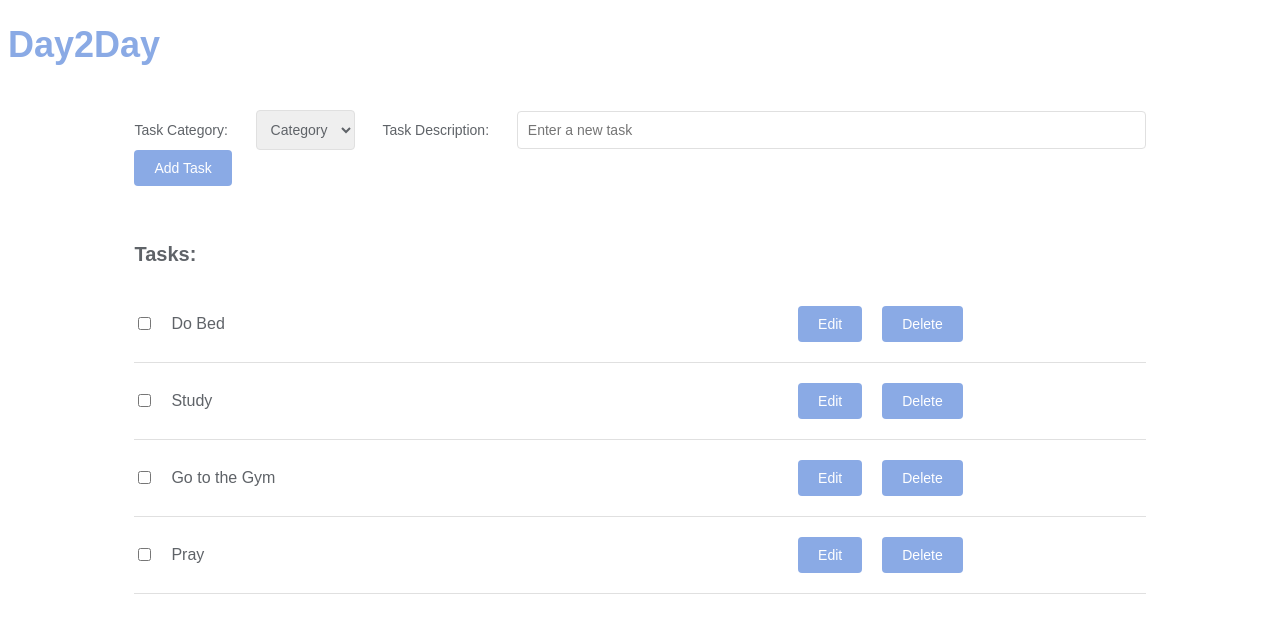
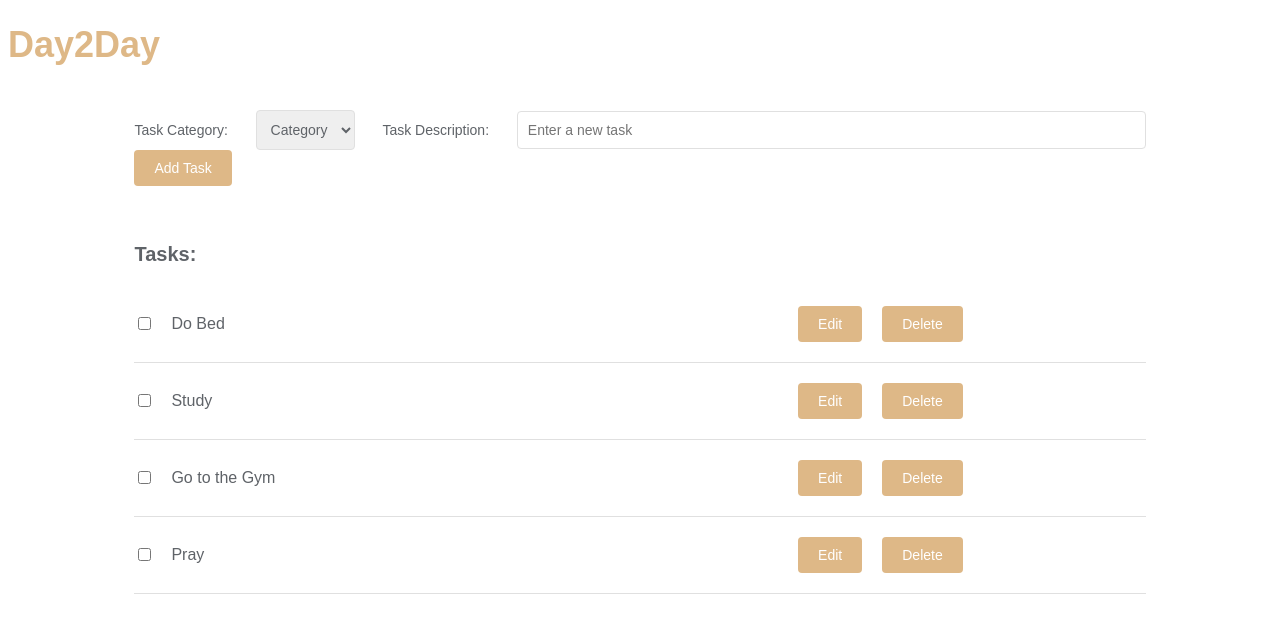
Before and after one commit to ThatoMotha/-Day2Day-Day-planner, a plain HTML site: page index.html in a window 1280 px wide. Drawn offline with Linux system fonts and the light colour scheme.

Commit message:
background color changes for buttons and header

```diff
--- a/styles.css
+++ b/styles.css
@@ -5,7 +5,7 @@ body {
 
 header h1 {
   font-size: 36px;
-  color: #8AAAE5;
+  color: burlywood;
 }
 
 form {
@@ -46,7 +46,7 @@ form button[type="submit"] {
   font-size: 14px;
   padding: 10px 20px;
   border-radius: 4px;
-  background-color: #8AAAE5;
+  background-color: burlywood;
   color: #ffffff;
   border: none;
   cursor: pointer;
@@ -92,7 +92,7 @@ section#tasks ul#task-list li button {
   font-size: 14px;
   padding: 10px 20px;
   border-radius: 4px;
-  background-color: #8AAAE5;
+  background-color: burlywood;
   color: #ffffff;
   border: none;
   cursor: pointer;
```
